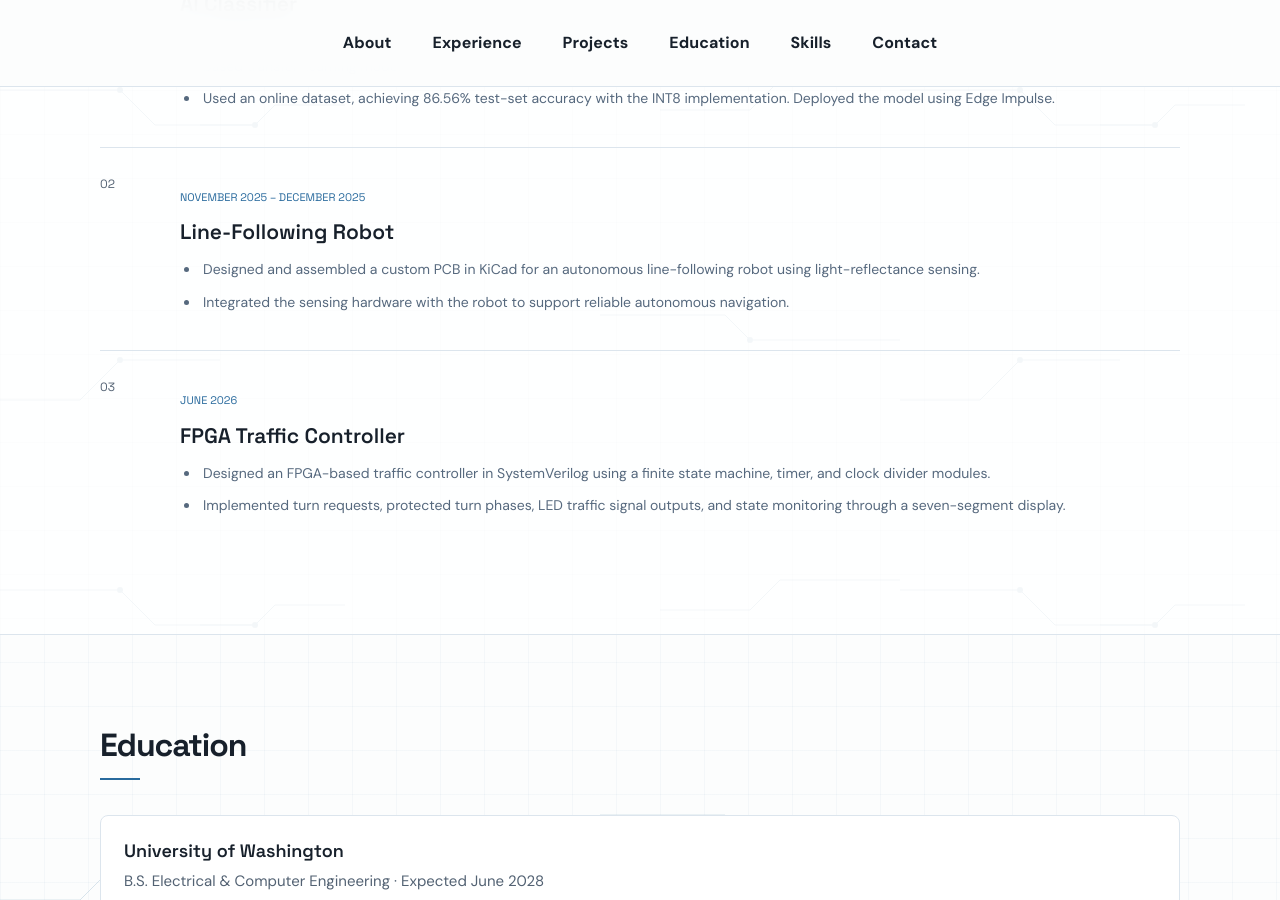
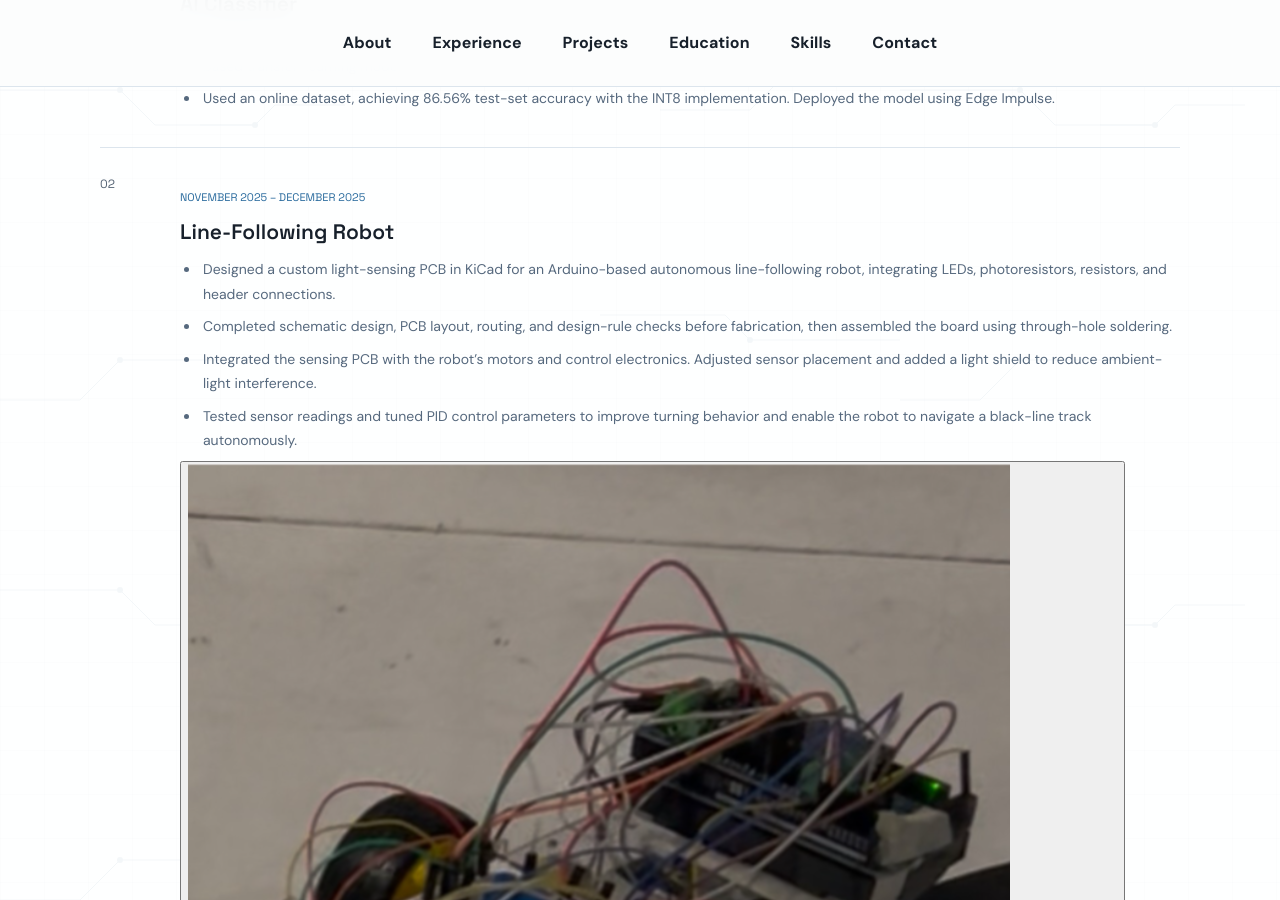
Before and after one commit to AdityaManivel/AdityaManivel.github.io, a Jekyll site: the page index.html, which Jekyll copies as it is, in a window 1280 px wide and 900 px high, scrolled down 5806 px. Built offline with Jekyll 4.4.1, drawn with Linux system fonts in a browser that asks for light colours.

Commit message:
Expand line-following robot project and add zoomable robot photo

```diff
--- a/index.html
+++ b/index.html
@@ -138,7 +138,7 @@
         <div class="project-list">
           <article class="project reveal"><div class="project-num">01</div><div><p class="project-type">SEPTEMBER 2026</p><h3>AI Classifier</h3><ul class="project-bullets"><li>Developed a real-time hand-gesture classification system using an AI-capable Arduino UNO Q, USB camera, Python, OpenCV, and a MobileNetV2-based transfer-learning model.</li><li>Used an online dataset, achieving 86.56% test-set accuracy with the INT8 implementation. Deployed the model using Edge Impulse.</li></ul></div></article>
 
-          <article class="project reveal"><div class="project-num">02</div><div><p class="project-type">NOVEMBER 2025 – DECEMBER 2025</p><h3>Line-Following Robot</h3><ul class="project-bullets"><li>Designed and assembled a custom PCB in KiCad for an autonomous line-following robot using light-reflectance sensing.</li><li>Integrated the sensing hardware with the robot to support reliable autonomous navigation.</li></ul></div></article>
+          <article class="project reveal"><div class="project-num">02</div><div><p class="project-type">NOVEMBER 2025 – DECEMBER 2025</p><h3>Line-Following Robot</h3><ul class="project-bullets"><li>Designed a custom light-sensing PCB in KiCad for an Arduino-based autonomous line-following robot, integrating LEDs, photoresistors, resistors, and header connections.</li><li>Completed schematic design, PCB layout, routing, and design-rule checks before fabrication, then assembled the board using through-hole soldering.</li><li>Integrated the sensing PCB with the robot’s motors and control electronics. Adjusted sensor placement and added a light shield to reduce ambient-light interference.</li><li>Tested sensor readings and tuned PID control parameters to improve turning behavior and enable the robot to navigate a black-line track autonomously.</li></ul><div class="project-photo-gallery"><button class="husky-photo-button project-photo-button" type="button" data-lightbox-open data-image-src="Robot.png" data-image-alt="Completed autonomous line-following robot" aria-label="Enlarge line-following robot photo"><img src="Robot.png" alt="Completed autonomous line-following robot" loading="lazy"><span class="photo-hint">Click to enlarge ↗</span></button></div></div></article>
           <article class="project reveal"><div class="project-num">03</div><div><p class="project-type">JUNE 2026</p><h3>FPGA Traffic Controller</h3><ul class="project-bullets"><li>Designed an FPGA-based traffic controller in SystemVerilog using a finite state machine, timer, and clock divider modules.</li><li>Implemented turn requests, protected turn phases, LED traffic signal outputs, and state monitoring through a seven-segment display.</li></ul></div></article>
         </div>
       </div>
```
